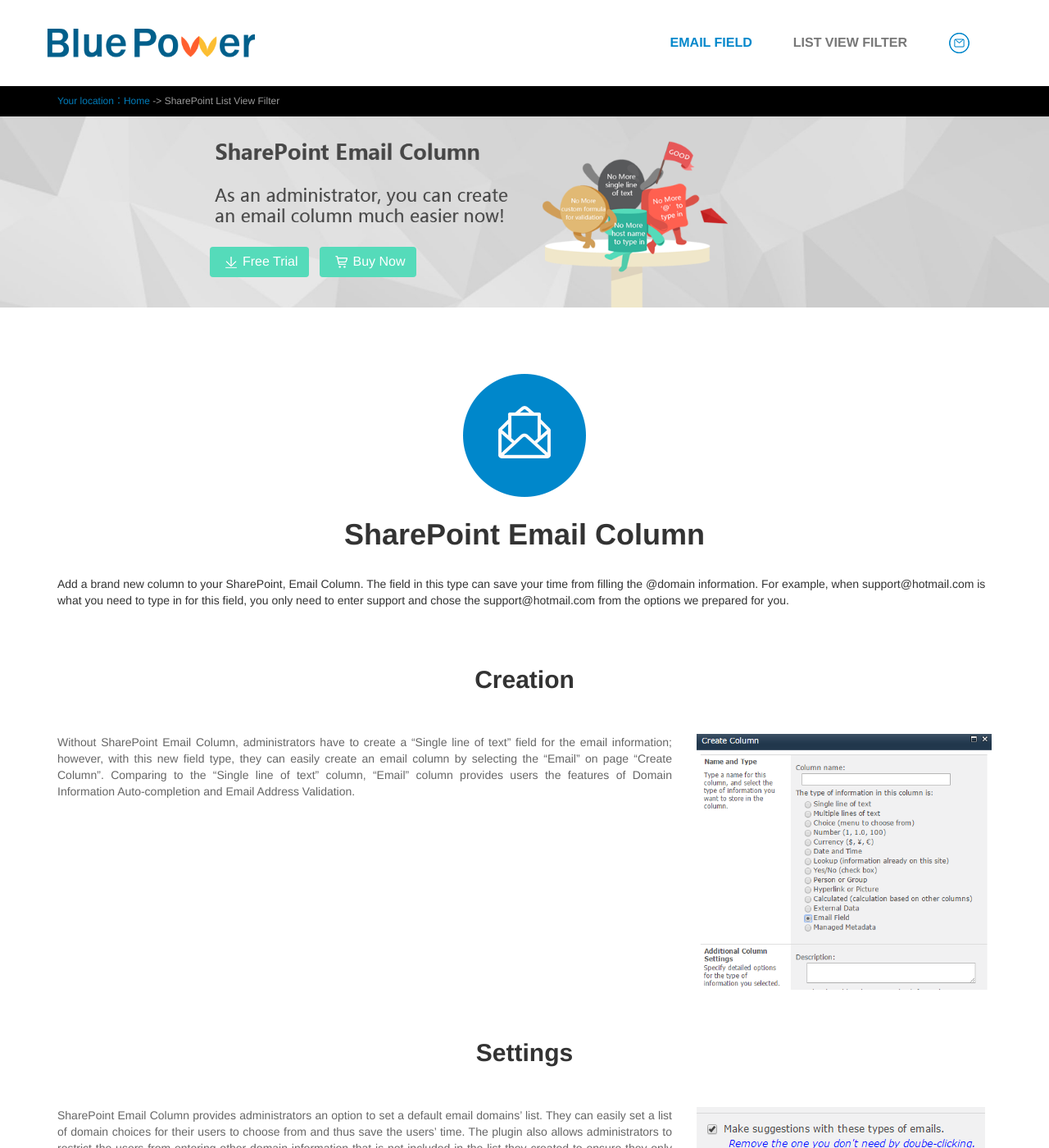
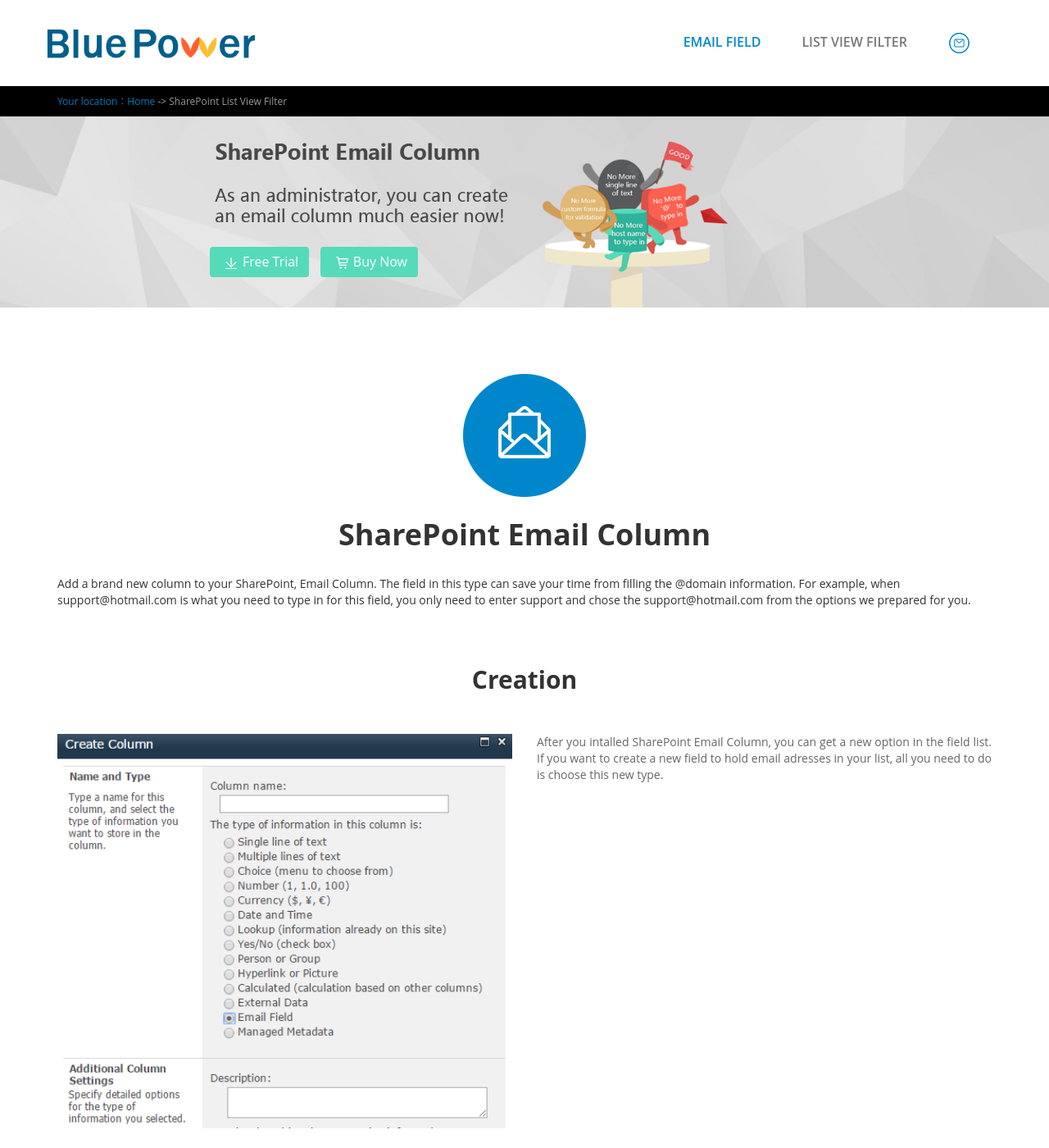
Before and after one commit to raymondlee915/raymondlee915.github.io, a Jekyll site: the page built from sharepoint-email-field.html, in a window 1280 px wide and 1400 px high. Shown: the whole window at 82% size. Built offline with Jekyll 4.4.1, drawn with Linux system fonts in a browser that asks for light colours; nearby versions of some CDN libraries; some of the changed text lies outside the part shown.

Commit message:
keep working on integration

```diff
--- a/_includes/footer.html
+++ b/_includes/footer.html
@@ -6,8 +6,10 @@
                         <div class="footer_one_01">
                             <img src="assets/images/logo_footer.png" class="img-responsive" />
                             <div class="footer_message">
-                                <p><span class="glyphicon glyphicon-envelope"></span>&nbsp;&nbsp; sales@Blue Power.com  </p>
-                                <p>support@Blue Power.com  </p>
+                                <p><span class="glyphicon glyphicon-envelope"></span>
+                                  <a href="mailto:sales@bluepowersolutions.com">sales@bluepowersolutions.com</a>  </p>
+                                <p><span class="glyphicon glyphicon-envelope"></span>
+                                  <a href="mailto:support@bluepowersolutions.com">support@bluepowersolutions.com </a>   </p>
                             </div>
                         </div>
                     </div>
@@ -15,20 +17,23 @@
                     <div class="col-xs-12 col-md-2 col-lg-2">
                         <div class="footer_one_02">
                             <dl>
-                                <dt>EMAIL  FIELD</dt>
-                                <dd><a href="">Text FieldEMAIL  </a></dd>
-                                <dd><a href="">Numeric Field</a></dd>
-                                <dd><a href="">Date Field</a></dd>
+                                <dt>Email Column</dt>
+                                <dd><a href="/sharepoint-email-field.html#">Creation</a></dd>
+                                <dd><a href="/sharepoint-email-field.html#creation">Settings</a></dd>
+                                <dd><a href="/sharepoint-email-field.html#settings">Auto-completion</a></dd>
+                                <dd><a href="/sharepoint-email-field.html#validation">Validation</a></dd>
+                                <dd><a href="/sharepoint-email-field.html#purchase">Purchase</a></dd>
                             </dl>
                         </div>
                     </div>
                     <div class="col-xs-12 col-md-2 col-lg-2">
                         <div class="footer_one_02">
                             <dl>
-                                <dt>EMAIL  FIELD</dt>
-                                <dd><a href="">Text FieldEMAIL  </a></dd>
-                                <dd><a href="">Numeric Field</a></dd>
-                                <dd><a href="">Date Field</a></dd>
+                                <dt>List View Filter</dt>
+                                <dd><a href="/sharepoint-list-view-filter.html#productSummary">Text Field</a></dd>
+                                <dd><a href="/sharepoint-list-view-filter.html#textField">Numeric Field</a></dd>
+                                <dd><a href="/sharepoint-list-view-filter.html#numericField">Date Field</a></dd>
+                                <dd><a href="/sharepoint-list-view-filter.html#purchase">Purchase</a></dd>
                             </dl>
                         </div>
                     </div>
--- a/css/cover.css
+++ b/css/cover.css
@@ -1,3 +1,7 @@
+body {
+  font-family:"Open Sans", "Helvetica Neue", Helvetica, Arial, sans-serif;
+}
+
 ul, li, dl, dt, dd { list-style:none;margin:0;padding:0;}
     .page a, .page img {
     transition: all 1s;
@@ -194,7 +198,7 @@
 .footer_one { background:#4f5458;padding:40px 0;}
 .footer_message { font-size:14px;color:#ccc; margin-top:15px;}
 .footer_message p{ margin-bottom:0;}
-.footer_message p:last-child{ padding-left:30px;}
+
 .footer_one_02 dl dt{ font-size:16px; color:#fdfdfd; margin-bottom:5px;}
 .footer_one_02 dl dd a { font-size:12px; color:#ccc; background:url( ../assets/images/icon_footer_dd.png) no-repeat left center; padding-left:15px; display:block;
                          height:25px; line-height:25px;
@@ -274,3 +278,11 @@
 .tableD td.red_text { font-size:16px; color:#ff0202;}
 .tableD td { font-size:16px; color:#333;  }
 .tableD .active td { font-size:16px; color:#333; font-weight:600;}
+
+.bp-maximage{
+  width: 100%;
+}
+
+ol>li{
+  list-style-type: inherit;
+}
--- a/index.html
+++ b/index.html
@@ -1,6 +1,6 @@
 ---
 layout: default
-title: Blue Power Solutions
+title: BluePower Solutions
 excerpt: SharePoint Email Field, SharePoint List View Filter
 menuItem: home
 pageType: index_page
--- a/sharepoint-email-field.html
+++ b/sharepoint-email-field.html
@@ -64,19 +64,63 @@
 
       <div class="textD_box">
           <div class="container">
-              <div class="textD_main">
+              <div class="textD_main" id="creation">
                   <h3>Creation </h3>
                   <div class="row">
-                      <div class="col-xs-12 col-md-8 col-lg-8">
+                    <div class="col-xs-12 col-md-6 col-lg-6">
+                        <div class="right_img text-center">
+                            <img src="assets/images/emailcolumn/createfield.png" class="img-responsive bp-maximage" />
+                        </div>
+                    </div>
+                      <div class="col-xs-12 col-md-6 col-lg-6">
                           <div class="left_info">
-                            Without SharePoint Email Column, administrators have to create a “Single line of text” field for the email information; however, with this new field type, they can easily create an email column by selecting the “Email” on page “Create Column”.
-
-Comparing to the “Single line of text” column, “Email” column provides users the features of Domain Information Auto-completion and Email Address Validation.
+                            After you intalled SharePoint Email Column, you can get a new option in the field list. If you want to create a new field to hold email adresses in your list, all you need to do is choose this new type.
                           </div>
                       </div>
-                      <div class="col-xs-12 col-md-4 col-lg-4">
-                          <div class="right_img text-center">
-                              <img src="assets/images/emailcolumn/createfield.png" class="img-responsive" />
+                  </div>
+              </div>
+          </div>
+      </div>
+
+      <div class="textD_box" id="settings">
+          <div class="container">
+              <div class="textD_main">
+                  <h3>Settings </h3>
+                  <div class="row">
+                    <div class="col-xs-12 col-md-6 col-lg-6">
+                        <div class="right_img text-center">
+                            <img src="assets/images/emailcolumn/settings.png" class="img-responsive bp-maximage" />
+                        </div>
+                    </div>
+                      <div class="col-xs-12 col-md-6 col-lg-6">
+                          <div class="left_info">
+                            On the Setting page, there are certain things you can do:
+                            <ol>
+                              <li>Put the most desired email domains into a list. When end users trying to type in they will get a list of options with these domain names.</li>
+                              <li>You can remove one item from this list by double-cliking on the item.</li>
+                              <li>By checking "Only the emails with above addresses are allowed" can help you restrict the field value to the domain list.</li>
+                              <li>You can convert exsiting Single Line Text column into a Email column.</li>
+                            </ol>
+                          </div>
+                      </div>
+                  </div>
+              </div>
+          </div>
+      </div>
+      <div class="textD_box">
+          <div class="container">
+              <div class="textD_main" id="auto-completion">
+                  <h3>Domain Information Auto-completion</h3>
+                  <div class="row">
+                    <div class="col-xs-12 col-md-6 col-lg-6">
+                        <div class="right_img text-center">
+                            <img src="assets/images/emailcolumn/typing.png" class="img-responsive bp-maximage" />
+                        </div>
+                    </div>
+                      <div class="col-xs-12 col-md-6 col-lg-6">
+                          <div class="left_info">
+                            When end users keep typing in, email field will show a list of emails with pre-defined domain names for you.
+                            You can choose the one you want by moving the focus with the "Up" and "Down" button on your keyboard.
                           </div>
                       </div>
                   </div>
@@ -86,38 +130,17 @@
 
       <div class="textD_box">
           <div class="container">
-              <div class="textD_main">
-                  <h3>Settings </h3>
+              <div class="textD_main" id="validation">
+                  <h3>Email Address Validation</h3>
                   <div class="row">
-                      <div class="col-xs-12 col-md-8 col-lg-8">
+                    <div class="col-xs-12 col-md-6 col-lg-6">
+                        <div class="right_img text-center">
+                            <img src="assets/images/emailcolumn/validation.png" class="img-responsive bp-maximage" />
+                        </div>
+                    </div>
+                      <div class="col-xs-12 col-md-6 col-lg-6">
                           <div class="left_info">
-                            SharePoint Email Column provides administrators an option to set a default email domains’ list. They can easily set a list of domain choices for their users to choose from and thus save the users’ time.
-
-The plugin also allows administrators to restrict the users from entering other domain information that is not included in the list they created to ensure they only get the exact email information that is really needed.
-                          </div>
-                      </div>
-                      <div class="col-xs-12 col-md-4 col-lg-4">
-                          <div class="right_img text-center">
-                              <img src="assets/images/emailcolumn/settings.png" class="img-responsive" />
-                          </div>
-                      </div>
-                  </div>
-              </div>
-          </div>
-      </div>
-      <div class="textD_box">
-          <div class="container">
-              <div class="textD_main">
-                  <h3>Domain Information Auto-completion</h3>
-                  <div class="row">
-                      <div class="col-xs-12 col-md-8 col-lg-8">
-                          <div class="left_info">
-                            When you keep typing in, this email field will show a list of domain choices for you. You can choose the one you want by moving the focus with the "Up" and "Down" button on your keyboard.
-                          </div>
-                      </div>
-                      <div class="col-xs-12 col-md-4 col-lg-4">
-                          <div class="right_img text-center">
-                              <img src="assets/images/emailcolumn/typing.png" class="img-responsive" />
+                          By default, email column will validate the user's input. This validation guarantees only the email address in the right format can be saved.
                           </div>
                       </div>
                   </div>
@@ -125,40 +148,11 @@
           </div>
       </div>
 
-      <div class="textD_box">
-          <div class="container">
-              <div class="textD_main">
-                  <h3>Email Address Validation</h3>
-                  <div class="row">
-                      <div class="col-xs-12 col-md-8 col-lg-8">
-                          <div class="left_info">
-                          This plugin supports the feature of Email Address Validation which guarantees only the email address in the right format can be saved.
-                          </div>
-                      </div>
-                      <div class="col-xs-12 col-md-4 col-lg-4">
-                          <div class="right_img text-center">
-                              <img src="assets/images/emailcolumn/validation.png" class="img-responsive" />
-                          </div>
-                      </div>
-                  </div>
-              </div>
-          </div>
-      </div>
-
-      <div class="tipsD">
-          <div class="container">
-              <div class="tips_main">
-              <h1>License</h1>
-    This product is delivered with Farm License, which means you can use you copy with one farm whithout any limitations. After you pay for our product, we are going to ask the ID of your SharePoint Farm to generate a license for you.
-              </div>
-          </div>
-
-      </div>
-
-      <div class="textD_box">
+      <div class="textD_box" id="purchase">
           <div class="container">
               <div class="textD_main">
                   <h3>Purchase </h3>
+                  SharePoint Email Column is available as a free, fully featured 30-day trial (1xFarm License with an unlimited number of end users).
                   <div class="table-responsive">
                       <table class="table table-bordered tableD">
                           <tr class="active text-center">
@@ -168,10 +162,10 @@
                               <td>Operation</td>
                           </tr>
                           <tr class="text-center">
-                              <td>Email Column for SharePoint 2010, 2013</td>
-                              <td>Farm, unlimited number of users</td>
-                              <td class="red_text">$49</td>
-                              <td>
+                              <td style="vertical-align:middle">Email Column for SharePoint 2010, 2013</td>
+                              <td style="vertical-align:middle">Farm, unlimited number of users</td>
+                              <td class="red_text" style="vertical-align:middle">$49</td>
+                              <td style="vertical-align:middle">
                                   <button class="btn btn_buynow">buy now</button><br />
                                   <img src="assets/images/pic_d04.jpg" />
                               </td>
```
Also changed, not shown: other parts of sharepoint-email-field.html (+2 -2 lines), sharepoint-list-view-filter.html (+7 -7 lines).
